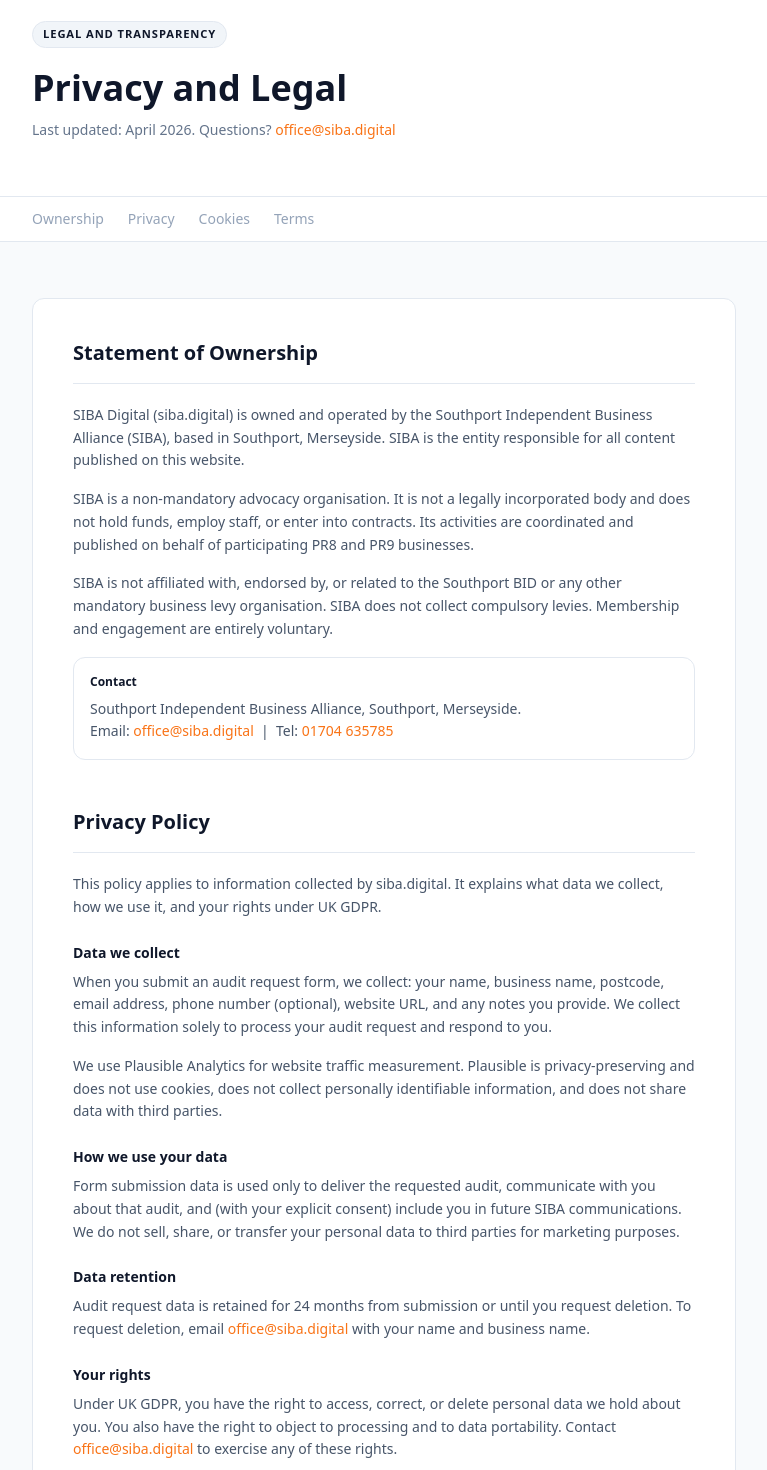
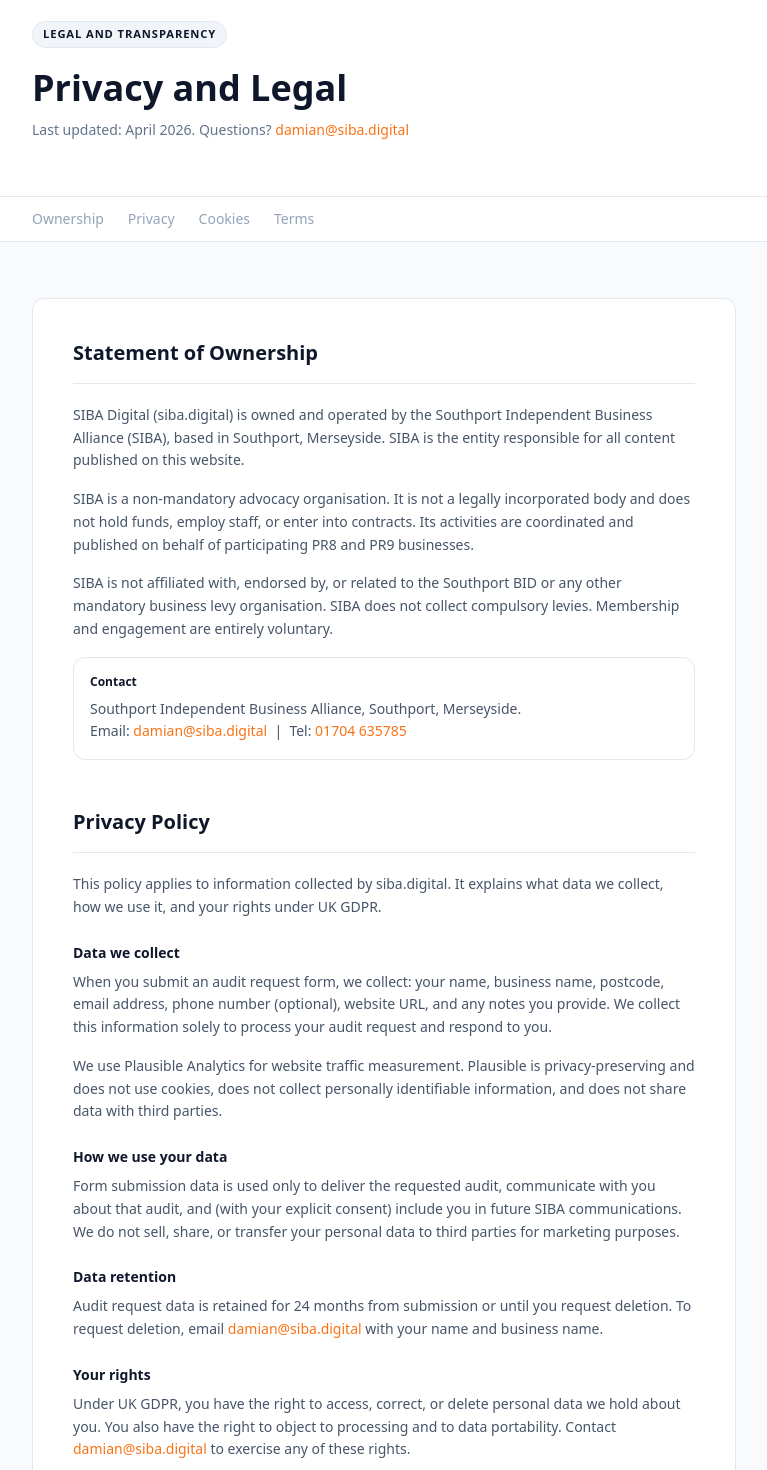
Before and after one commit to damian756/siba.digital, a Next.js app: page /privacy in a window 1280 px wide. Shown: the part 100-1570 px from the top of the page, without its empty margins (256-1023 px from the left). Built offline with nearby package versions, Linux system fonts and the light colour scheme.

Commit message:
Replace office@siba.digital with damian@siba.digital throughout

```diff
--- a/app/about/page.tsx
+++ b/app/about/page.tsx
@@ -457,10 +457,10 @@ export default function AboutPage() {
                 digital situation directly.
               </p>
               <a
-                href="mailto:office@siba.digital"
+                href="mailto:damian@siba.digital"
                 className="text-sm font-semibold text-[#f97316] hover:underline"
               >
-                office@siba.digital
+                damian@siba.digital
               </a>
             </div>
           </div>
--- a/app/api/audit/route.ts
+++ b/app/api/audit/route.ts
@@ -10,7 +10,7 @@ export async function POST(req: Request) {
     }
 
     const apiKey = process.env.RESEND_API_KEY;
-    const toEmail = process.env.CONTACT_EMAIL || "office@siba.digital";
+    const toEmail = process.env.CONTACT_EMAIL || "damian@siba.digital";
 
     if (!apiKey) {
       console.error("RESEND_API_KEY not set");
@@ -37,7 +37,7 @@ export async function POST(req: Request) {
         "Content-Type": "application/json",
       },
       body: JSON.stringify({
-        from: "SIBA Digital <office@siba.digital>",
+        from: "SIBA Digital <damian@siba.digital>",
         to: toEmail,
         subject: `New Audit Request: ${businessName} (${postcode})`,
         html,
--- a/app/layout.tsx
+++ b/app/layout.tsx
@@ -56,7 +56,7 @@ const organizationSchema = {
         "@type": "ImageObject",
         url: "https://www.siba.digital/icon.svg",
       },
-      email: "office@siba.digital",
+      email: "damian@siba.digital",
       telephone: "+441704635785",
       areaServed: {
         "@type": "Place",
--- a/app/privacy/page.tsx
+++ b/app/privacy/page.tsx
@@ -43,8 +43,8 @@ export default function PrivacyPage() {
           <h1 className="text-4xl font-bold text-[#0f172a] mb-3">Privacy and Legal</h1>
           <p className="text-[#64748b] text-sm">
             Last updated: {LAST_UPDATED}. Questions?{" "}
-            <a href="mailto:office@siba.digital" className="text-[#f97316] hover:underline">
-              office@siba.digital
+            <a href="mailto:damian@siba.digital" className="text-[#f97316] hover:underline">
+              damian@siba.digital
             </a>
           </p>
         </div>
@@ -99,8 +99,8 @@ export default function PrivacyPage() {
                 Southport Independent Business Alliance, Southport, Merseyside.
                 <br />
                 Email:{" "}
-                <a href="mailto:office@siba.digital" className="text-[#f97316] hover:underline">
-                  office@siba.digital
+                <a href="mailto:damian@siba.digital" className="text-[#f97316] hover:underline">
+                  damian@siba.digital
                 </a>
                 {" "}&nbsp;|&nbsp; Tel:{" "}
                 <a href="tel:01704635785" className="text-[#f97316] hover:underline">
@@ -138,8 +138,8 @@ export default function PrivacyPage() {
             <p>
               Audit request data is retained for 24 months from submission or until you
               request deletion. To request deletion, email{" "}
-              <a href="mailto:office@siba.digital" className="text-[#f97316] hover:underline">
-                office@siba.digital
+              <a href="mailto:damian@siba.digital" className="text-[#f97316] hover:underline">
+                damian@siba.digital
               </a>{" "}
               with your name and business name.
             </p>
@@ -148,8 +148,8 @@ export default function PrivacyPage() {
               Under UK GDPR, you have the right to access, correct, or delete personal data
               we hold about you. You also have the right to object to processing and to data
               portability. Contact{" "}
-              <a href="mailto:office@siba.digital" className="text-[#f97316] hover:underline">
-                office@siba.digital
+              <a href="mailto:damian@siba.digital" className="text-[#f97316] hover:underline">
+                damian@siba.digital
               </a>{" "}
               to exercise any of these rights.
             </p>
--- a/app/reports/page.tsx
+++ b/app/reports/page.tsx
@@ -98,8 +98,8 @@ export default function ReportsPage() {
           <p className="text-sm text-[#94a3b8]">
             More reports in preparation. If you have information relevant to BID transparency
             in PR8 or PR9, contact{" "}
-            <a href="mailto:office@siba.digital" className="text-[#f97316] hover:underline">
-              office@siba.digital
+            <a href="mailto:damian@siba.digital" className="text-[#f97316] hover:underline">
+              damian@siba.digital
             </a>
           </p>
         </div>
--- a/app/reports/southport-bid-budget-2024/page.tsx
+++ b/app/reports/southport-bid-budget-2024/page.tsx
@@ -127,8 +127,8 @@ export default function BidBudgetReportPage() {
               Every factual claim in this report is sourced from publicly available documents,
               linked directly below. SIBA welcomes corrections or responses from Southport BID
               and will publish them in full at{" "}
-              <a href="mailto:office@siba.digital" className="underline hover:text-[#64748b]">
-                office@siba.digital
+              <a href="mailto:damian@siba.digital" className="underline hover:text-[#64748b]">
+                damian@siba.digital
               </a>
             </p>
           </div>
@@ -517,8 +517,8 @@ export default function BidBudgetReportPage() {
             All factual claims in this report are sourced from the document above or from
             southportbid.com (accessed April 2026). SIBA welcomes corrections or responses
             and will publish them in full. Contact{" "}
-            <a href="mailto:office@siba.digital" className="underline hover:text-[#64748b]">
-              office@siba.digital
+            <a href="mailto:damian@siba.digital" className="underline hover:text-[#64748b]">
+              damian@siba.digital
             </a>
           </p>
         </div>
--- a/components/AuditForm.tsx
+++ b/components/AuditForm.tsx
@@ -91,8 +91,8 @@ export default function AuditForm() {
         <div className="mt-4 rounded-lg bg-red-50 border border-red-200 px-4 py-3">
           <p className="text-sm text-red-600">
             Something went wrong. Please try again or email{" "}
-            <a href="mailto:office@siba.digital" className="underline">
-              office@siba.digital
+            <a href="mailto:damian@siba.digital" className="underline">
+              damian@siba.digital
             </a>
           </p>
         </div>
--- a/components/Footer.tsx
+++ b/components/Footer.tsx
@@ -125,10 +125,10 @@ export default function Footer() {
             <ul className="space-y-2.5">
               <li>
                 <a
-                  href="mailto:office@siba.digital"
+                  href="mailto:damian@siba.digital"
                   className="text-sm text-[#64748b] hover:text-[#0f172a] transition-colors"
                 >
-                  office@siba.digital
+                  damian@siba.digital
                 </a>
               </li>
               <li>
@@ -157,10 +157,10 @@ export default function Footer() {
           </p>
           <p className="text-xs text-[#cbd5e1]">
             <a
-              href="mailto:office@siba.digital"
+              href="mailto:damian@siba.digital"
               className="hover:text-[#94a3b8] transition-colors"
             >
-              office@siba.digital
+              damian@siba.digital
             </a>
           </p>
         </div>
```
